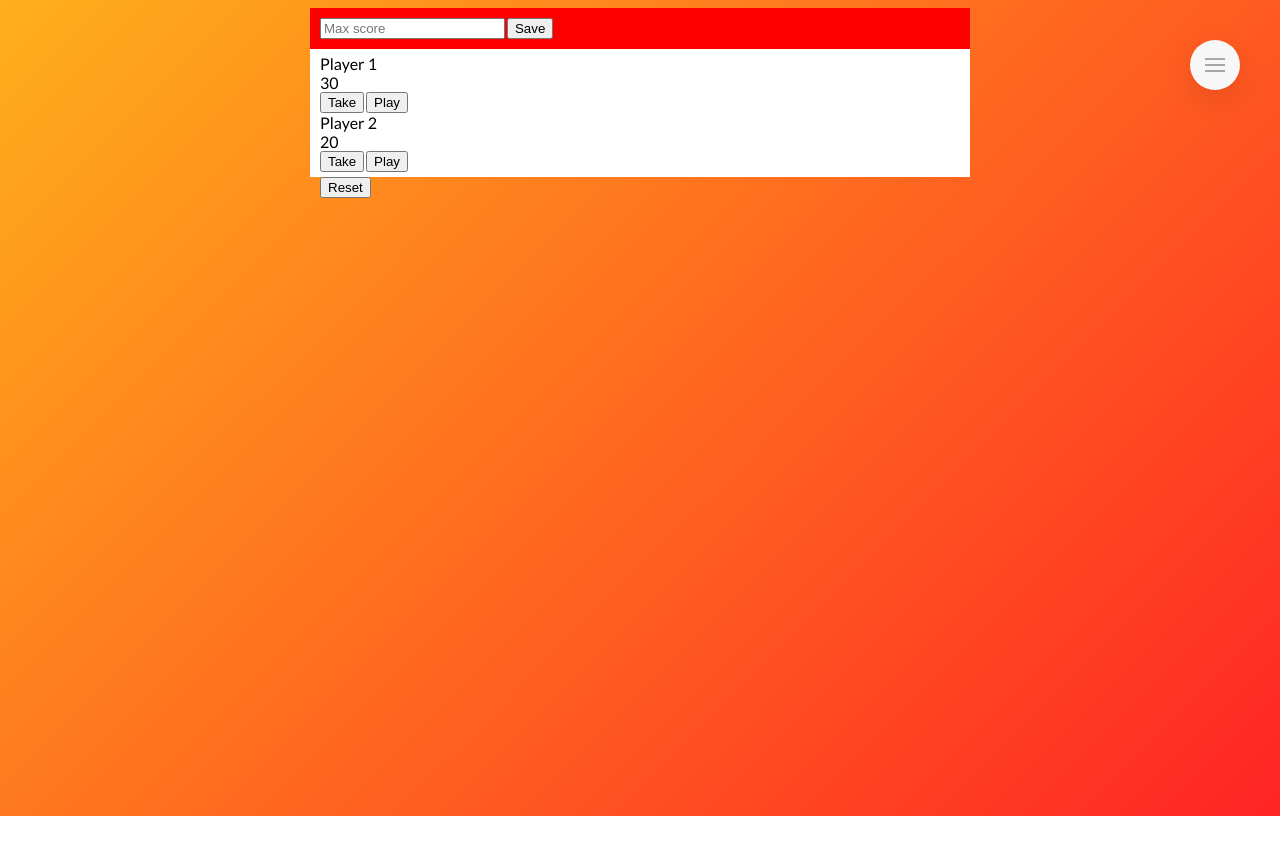
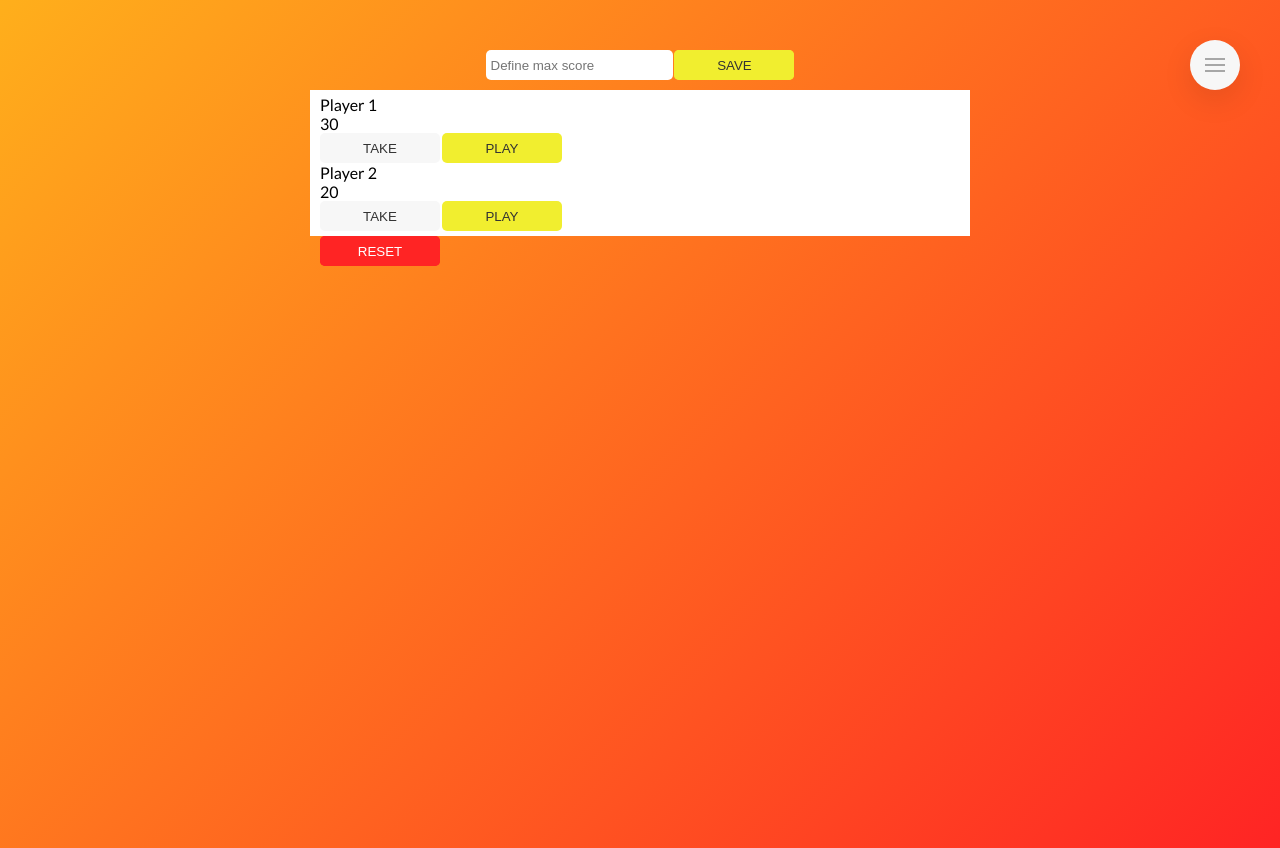
Before and after one commit to fueego/frontend_2_2, a website: page index.html in a window 1280 px wide. Before the commit the page ends 816 px from the top, so only its background shows below. Drawn offline with Linux system fonts and the light colour scheme.

Commit message:
add styles for buttons plus input field

```diff
--- a/index.html
+++ b/index.html
@@ -37,7 +37,7 @@
         <section class="head">
             <!-- TODO: Head part, define score ( input field + button ) -->
             <form action="#">
-                <input type="text" name="score" placeholder="Max score">
+                <input type="text" name="score" placeholder="Define max score">
                 <button class="btn btn--primary">Save</button>
             </form>
         </section>
--- a/sass/_layout.scss
+++ b/sass/_layout.scss
@@ -15,11 +15,19 @@ span {
     font-size: 1.6rem;
 }
 
-.head {
-    @extend .half-width-center;
-    background: red;
-    padding: 1rem;
+header {
+    margin-top: 4rem;
+
+    .head {
+        @extend .half-width-center;
+        padding: 1rem;
+        display: flex;
+        align-items: center;
+        justify-content: center;
+    }
+
 }
+
 
 .main {
     @extend .half-width-center;
--- a/sass/_variable.scss
+++ b/sass/_variable.scss
@@ -3,3 +3,4 @@ $red: rgb(255, 36, 36);
 $darkGrey: #333;
 $lightGray: rgb(247, 247, 247);
 $gray: rgb(167, 167, 167);
+$primary: rgb(241, 238, 47);
--- /dev/null
+++ b/sass/components/_buttons.scss
@@ -0,0 +1,68 @@
+.btn {
+    min-width: 12rem;
+    min-height: 3rem;
+    border-radius: .5rem;
+    text-transform: uppercase;
+    transition: all .2s;
+    position: relative;
+    outline: none;
+    border: 0;
+    font-weight: 400;
+
+    &--primary {
+        color: $darkGrey;
+        background-color: $primary;
+    }
+
+    &--default {
+        color: $darkGrey;
+        background-color: $lightGray;
+    }
+
+    &--warning {
+        color: #fff;
+        background-color: $red;
+    }
+
+    // after mouse hover ( :xyz, pseudo-class )
+    &:hover {
+        box-shadow: 0 .5rem 1rem rgba(#000, .1);
+        transform: translateY(-1px);
+    }
+
+    // after mouse click
+    &:active {
+        transform: translateY(-.5px);
+    }
+
+    // adding nice effect ( ::xyz, pseudo-element )
+    &::after {
+        content: "";
+        display: inline-block;
+        height: 100%;
+        width: 100%;
+        border-radius: .5rem;
+        position: absolute;
+        top: 0;
+        left: 0;
+        z-index: -1;
+    }
+
+    &--primary::after {
+        background-color: $primary;
+    }
+
+    &--default::after {
+        background-color: $lightGray;
+    }
+
+    &--warning::after {
+        background-color: $red;
+    }
+
+    &:hover::after {
+        transition: all .5s;
+        transform: scale(1.3);
+        opacity: 0;
+    }
+}
--- a/sass/components/_index.scss
+++ b/sass/components/_index.scss
@@ -1 +1,3 @@
 @import './infoMenu';
+@import './buttons';
+@import './inputs';
--- /dev/null
+++ b/sass/components/_inputs.scss
@@ -0,0 +1,11 @@
+input[type=text] {
+    min-width: 12rem;
+    min-height: 3rem;
+    border: 0;
+    border-radius: .5rem;
+    padding: 0 .5rem;
+}
+
+input:focus {
+    outline: none;
+}
```
Also changed, not shown: css/main.css.
